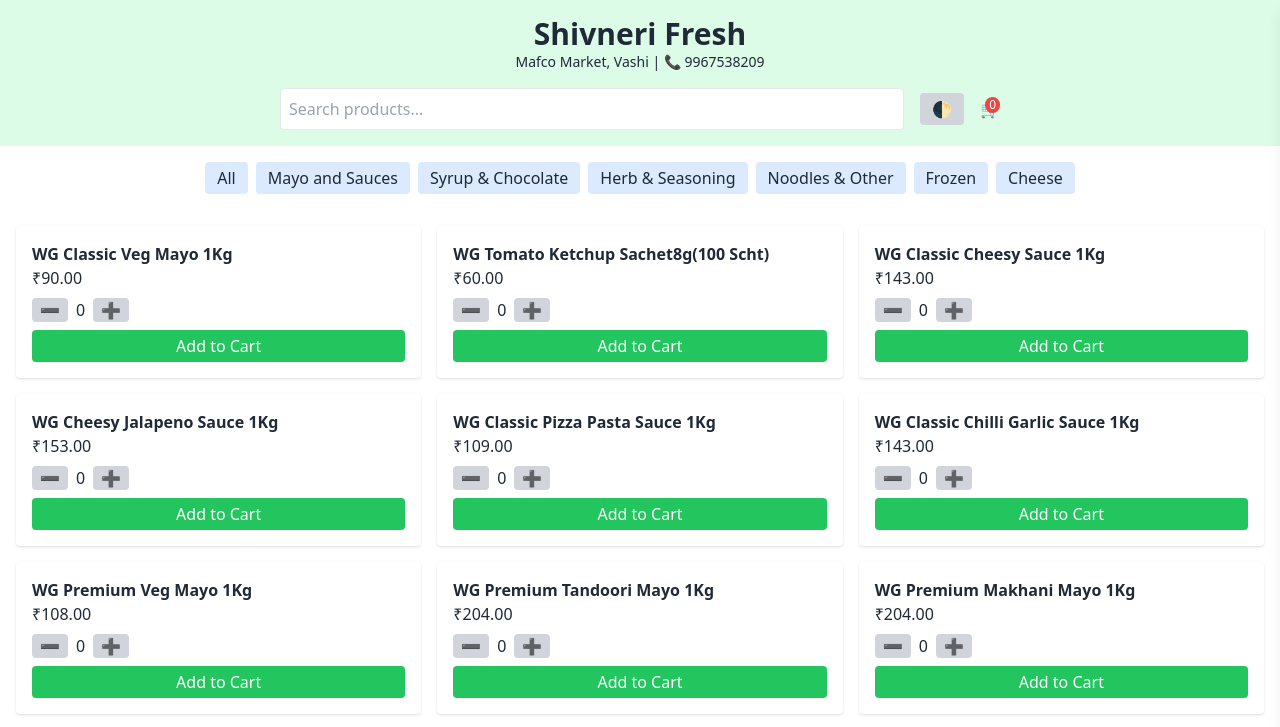
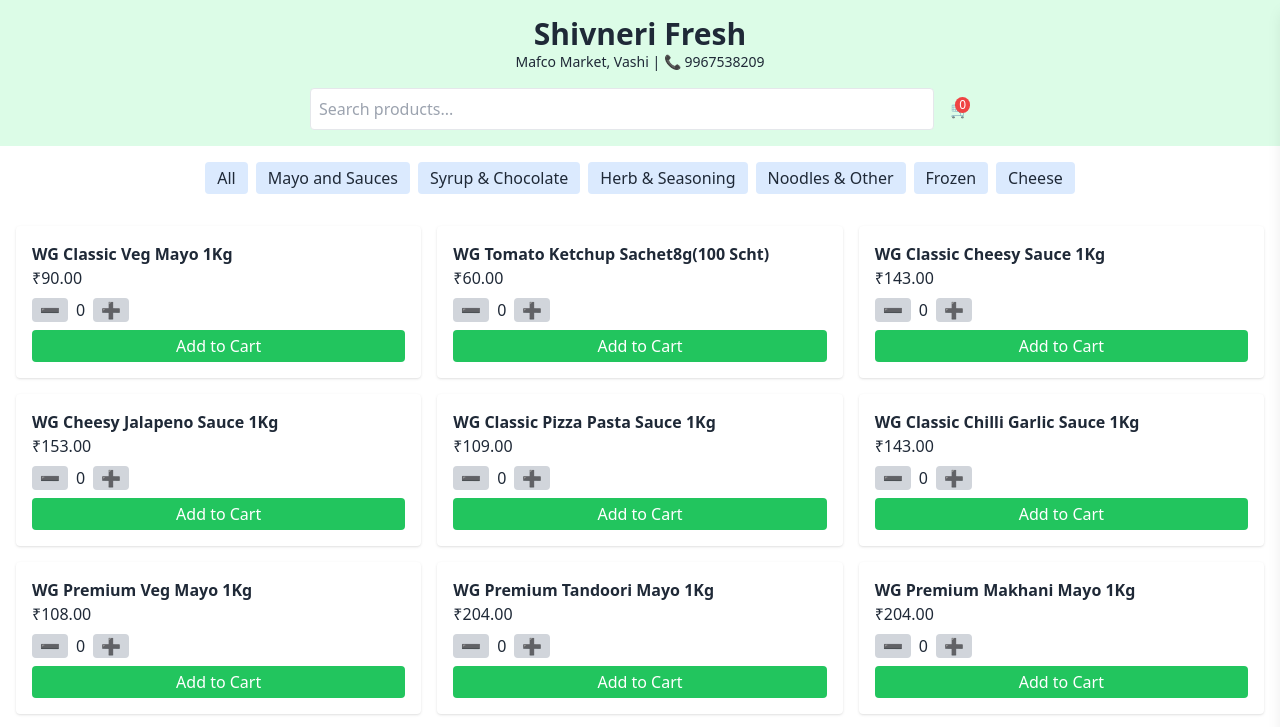
Before and after one commit to ashokaci216/ordershivnerifresh, a plain HTML site: page index.html in a window 1280 px wide. Shown: the top 727 px of the page. Drawn offline with nearby package versions, Linux system fonts and the light colour scheme.

Commit message:
Update index.html

```diff
--- a/index.html
+++ b/index.html
@@ -12,7 +12,6 @@
     <p class="text-sm">Mafco Market, Vashi | 📞 9967538209</p>
     <div class="mt-4 flex justify-center gap-4 items-center">
       <input type="text" id="searchInput" placeholder="Search products..." class="p-2 rounded border w-1/2 dark:bg-gray-700"/>
-      <button id="themeToggle" class="px-3 py-1 bg-gray-300 rounded dark:bg-gray-600">🌓</button>
       <div id="cart-icon" class="cursor-pointer relative">
         🛒<span id="cart-count" class="absolute top-0 right-0 text-xs bg-red-500 text-white px-1 rounded-full">0</span>
       </div>
```
